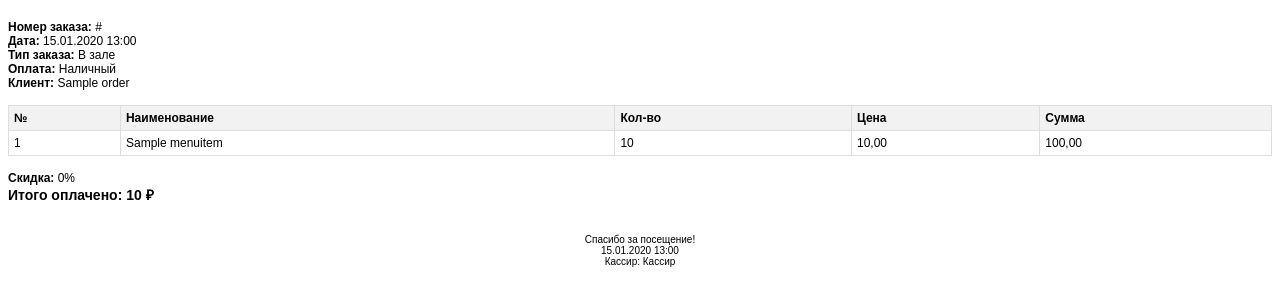
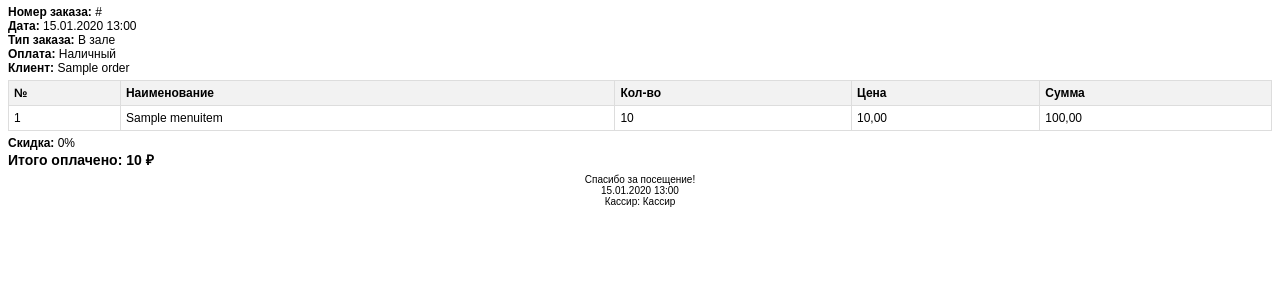
Before and after one commit to ingarbi/django_restaraunt_system, a Django app: page /orders/order_quick/1/pdf/ in a window 1280 px wide. Shown: the part 43-349 px from the top of the page. Run offline with Django 5.2, Linux system fonts and the light colour scheme; tables that the repository leaves empty hold one stand-in row (values such as "Sample post").

Commit message:
cheque fixed

```diff
--- a/static/css/order_pdf.css
+++ b/static/css/order_pdf.css
@@ -1,23 +1,36 @@
+
+@media print {
+    @page {
+        size: auto; /*set any size you want*/
+    }
+     #header, #footer, #nav { display: none !important; }
+     thead {
+            display: table-row-group !important;
+        }
+}
+
+
 
 body {
   font-family: Arial, sans-serif;
   font-size: 12px;
+
 }
 .header {
   text-align: center;
-  margin-bottom: 20px;
+  margin-bottom: 5px;
 }
 .restaurant-name {
   font-size: 18px;
   font-weight: bold;
 }
 .order-info {
-  margin-bottom: 15px;
+  margin-bottom: 5px;
 }
 table {
   width: 100%;
   border-collapse: collapse;
-  margin-bottom: 15px;
+  margin-bottom: 5px;
 }
 th,
 td {
@@ -33,7 +46,7 @@ th {
   font-size: 14px;
 }
 .footer {
-  margin-top: 30px;
+  margin-top: 5px;
   text-align: center;
   font-size: 10px;
 }
--- a/templates/orders/quick_receipt_printing.html
+++ b/templates/orders/quick_receipt_printing.html
@@ -1,40 +1,29 @@
-{% load static %}
-{% load custom_filters %}
+{% load static %} {% load custom_filters %}
 <!DOCTYPE html>
 <html>
   <head>
-    <meta charset="UTF-8">
-    <link href="{% static 'css/order_pdf.css' %}" rel="stylesheet"/>
+    <meta charset="UTF-8" />
+    <link href="{% static 'css/order_pdf.css' %}" rel="stylesheet"  />
     <title>Чек #{{ order.order_number|slice:"12:" }}</title>
-    <style>
-        @media print {
-            @page {
-                size: auto; /* Important for dynamic height */
-                margin: 0; /* Remove browser's default margin */
-            }
 
-            body {
-                -webkit-print-color-adjust: exact;
-                print-color-adjust: exact;
-                margin: 0;
-                padding: 5mm; /* Small padding for aesthetics */
-
-            }
-        }
     </style>
   </head>
-<body >
+  <body>
     <div class="header">
       <div class="restaurant-name">Кафе {{CAFE_NAME}}</div>
       <div>Кассовый чек</div>
     </div>
 
     <div class="order-info">
-        <div><strong>Номер заказа:</strong> #{{ order.order_number|slice:"12:" }}</div>
+      <div>
+        <strong>Номер заказа:</strong> #{{ order.order_number|slice:"12:" }}
+      </div>
       <div><strong>Дата:</strong> {{ order.created_at|date:"d.m.Y H:i" }}</div>
       <div><strong>Тип заказа:</strong> {{ order.get_order_type_display }}</div>
       <div><strong>Оплата:</strong> {{ order.get_payment_type_display }}</div>
-        {% if order.name %}<div><strong>Клиент:</strong> {{ order.name }}</div>{% endif %}
+      {% if order.name %}
+      <div><strong>Клиент:</strong> {{ order.name }}</div>
+      {% endif %}
     </div>
 
     <table>
@@ -61,18 +50,16 @@
     </table>
 
     <div><strong>Скидка:</strong> {{ order.discount }}%</div>
-        <div class="total">
-            Итого оплачено: {{ order.total_sum }} ₽
-        </div>
+    <div class="total">Итого оплачено: {{ order.total_sum }} ₽</div>
 
     <div class="footer">
-        Спасибо за посещение!<br>
-        {{ order.created_at|date:"d.m.Y H:i" }}<br>
+      Спасибо за посещение!<br />
+      {{ order.created_at|date:"d.m.Y H:i" }}<br />
       Кассир: {{ request.user.get_full_name|default:"Кассир" }}
     </div>
-    <script type="text/javascript">
+    <!-- <script type="text/javascript">
     window.print();
     setTimeout(window.close, 0.5);
-</script>
+</script> -->
   </body>
 </html>
```
Lines whose indentation alone changed are shown as unchanged.
